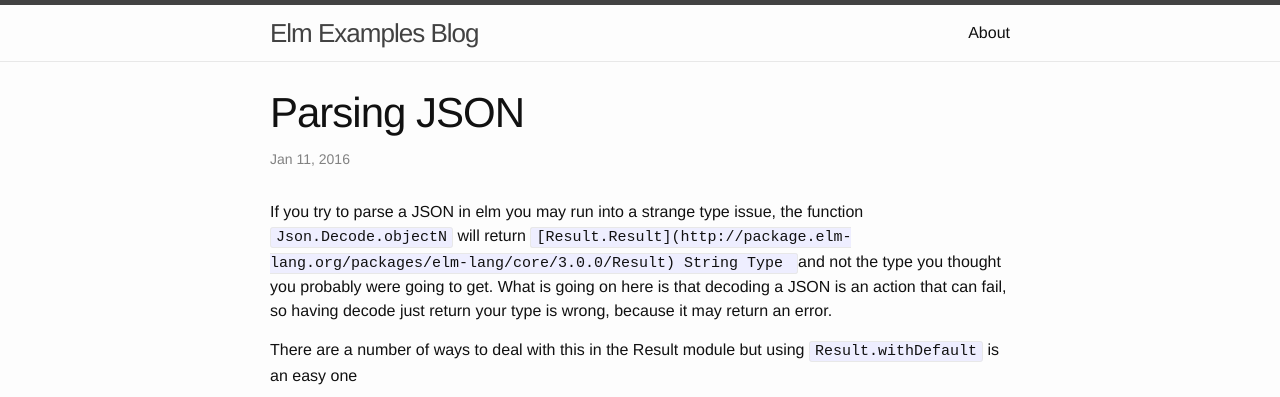
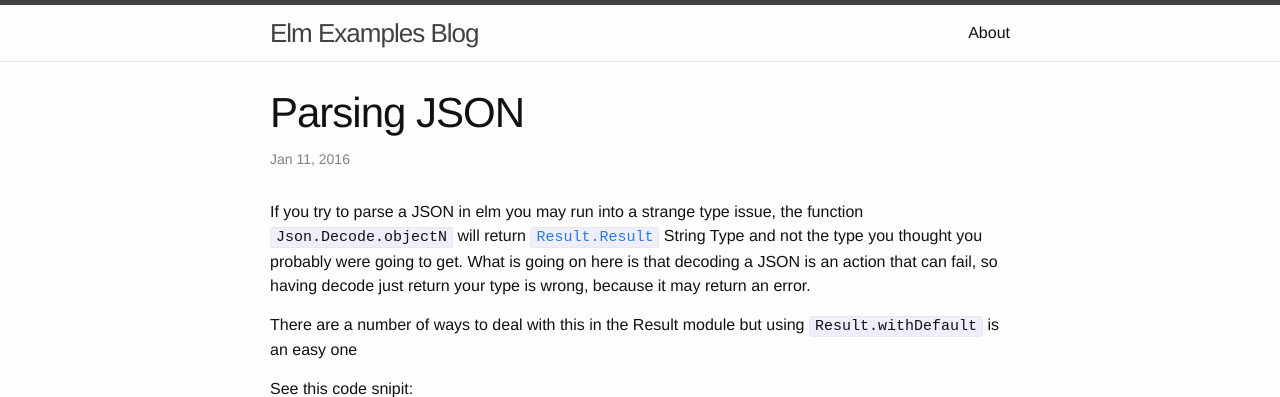
Before and after one commit to zkessin/elm-examples-blog, a Jekyll site: the page built from _posts/2016-01-11-parsing-json.markdown, in a window 1280 px wide, cut to the strip 0-397 px from the top of the page. Built offline with Jekyll 4.4.1, drawn with Linux system fonts in a browser that asks for light colours; comment, search, counter and statistics services are not loaded.

Commit message:
fix markup

```diff
--- a/_posts/2016-01-11-parsing-json.markdown
+++ b/_posts/2016-01-11-parsing-json.markdown
@@ -8,8 +8,8 @@ categories: examples
 
 If you try to parse a JSON in elm you may run into a strange type
 issue, the function `Json.Decode.objectN` will return
-`[Result.Result](http://package.elm-lang.org/packages/elm-lang/core/3.0.0/Result)
-String Type ` and not the type you thought you probably were going to
+[`Result.Result`](http://package.elm-lang.org/packages/elm-lang/core/3.0.0/Result)
+String Type and not the type you thought you probably were going to
 get. What is going on here is that decoding a JSON is an action that
 can fail, so having decode just return your type is wrong, because it may return an error.
 
```
